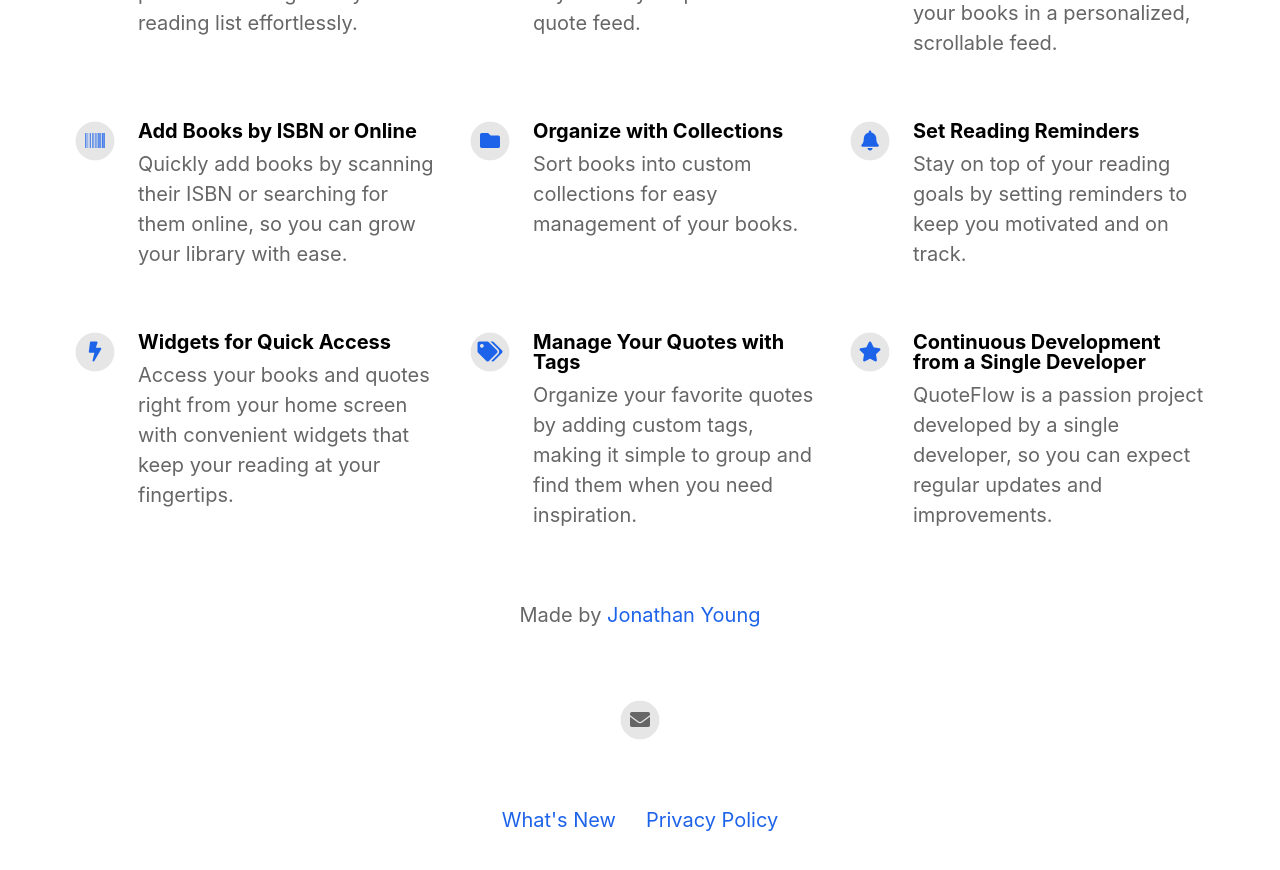
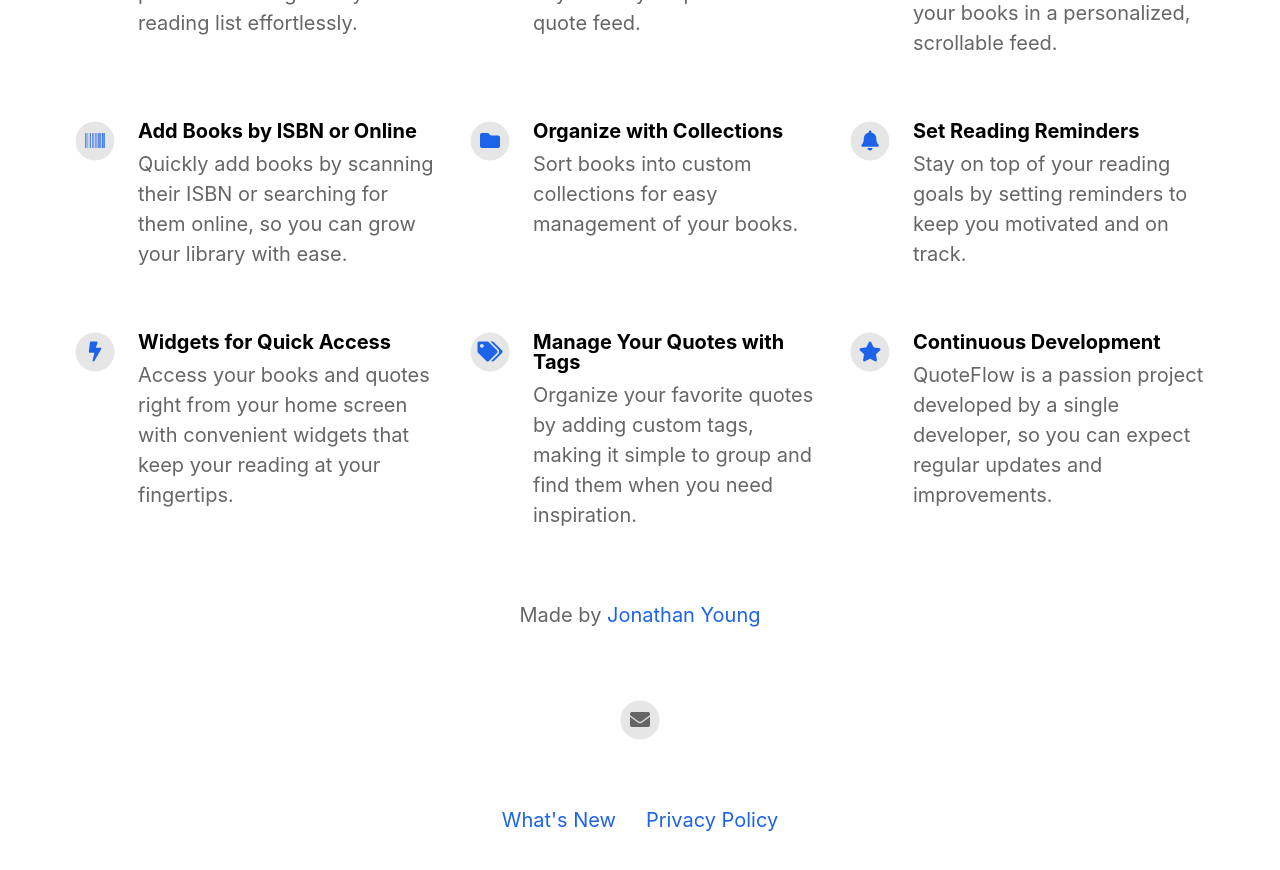
Before and after one commit to Not-Younger/quoteflow-website, a Jekyll site: the page built from index.html, in a window 1280 px wide and 900 px high, scrolled down 1194 px. Shown: the top 870 px of the window. Built offline with Jekyll 4.4.1, drawn with Linux system fonts in a browser that asks for light colours; nearby versions of some CDN libraries.

Commit message:
shortend last feature header

```diff
--- a/_config.yml
+++ b/_config.yml
@@ -68,7 +68,7 @@
     description                           : Organize your favorite quotes by adding custom tags, making it simple to group and find them when you need inspiration.
     fontawesome_icon_name                 : tags
 
-  - title                                 : Continuous Development from a Single Developer
+  - title                                 : Continuous Development
     description                           : QuoteFlow is a passion project developed by a single developer, so you can expect regular updates and improvements.
     fontawesome_icon_name                 : star
 
```
